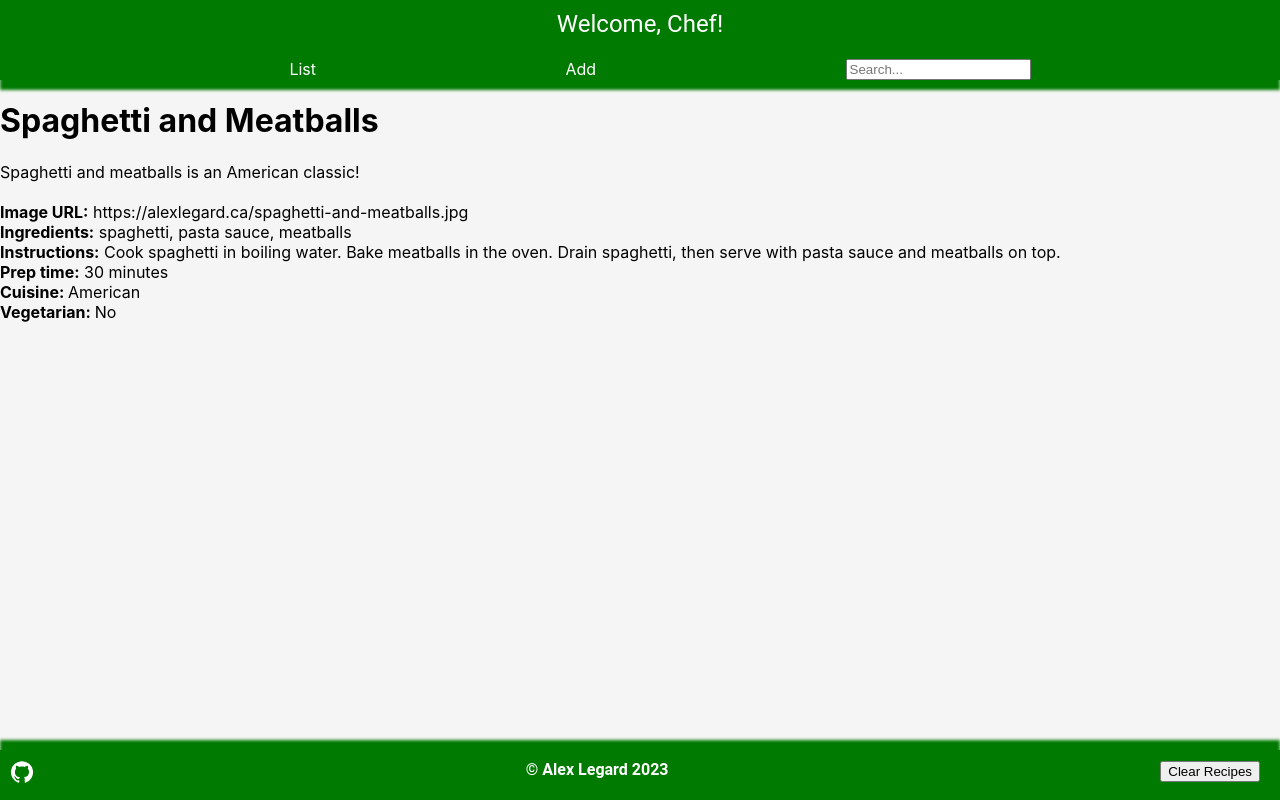
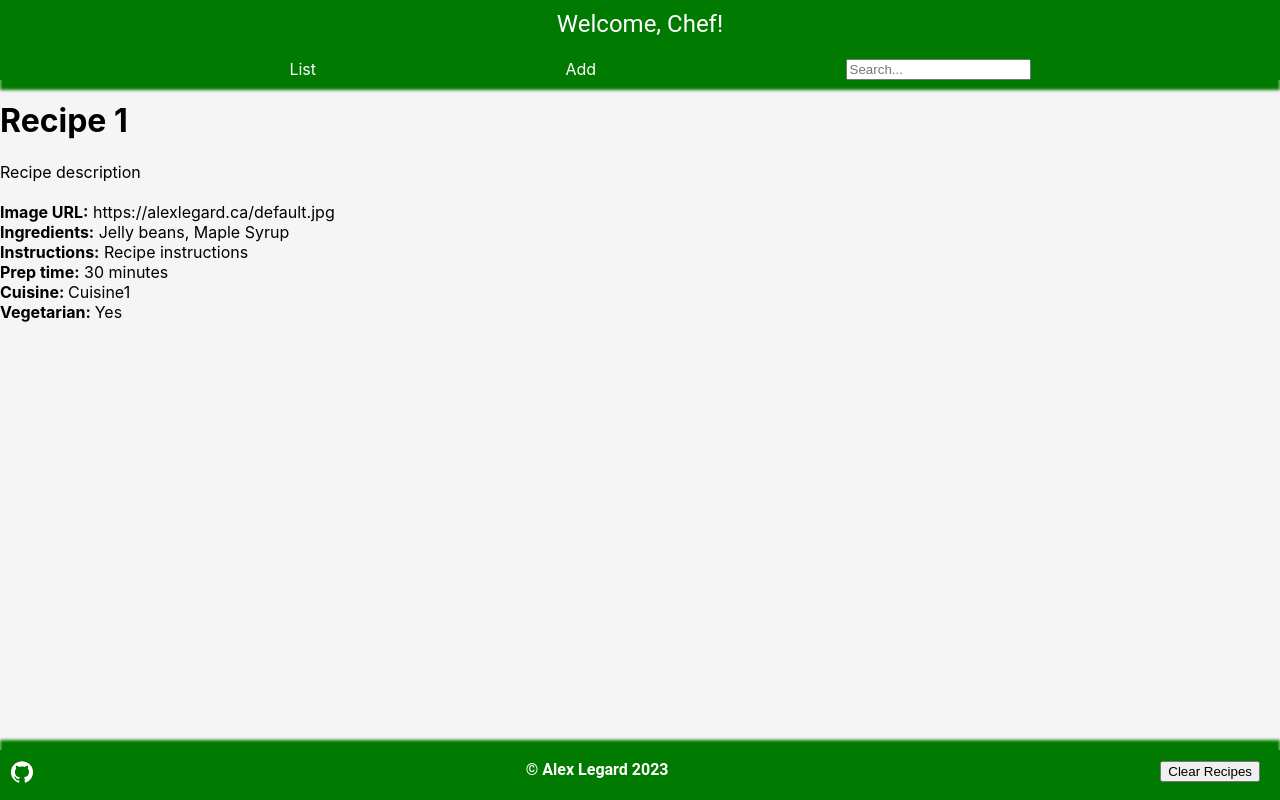
Before and after one commit to Alexlegard/react-recipes, a React (Create React App) app: page /show/1 in a window 1280 px wide. Built offline with nearby package versions, Linux system fonts and the light colour scheme.

Commit message:
Coffee and Code
Commit for June 17 Coffee and Code

```diff
--- a/package.json
+++ b/package.json
@@ -15,6 +15,7 @@
     "react": "^18.2.0",
     "react-dom": "^18.2.0",
     "react-indiana-drag-scroll": "^3.0.3-alpha",
+    "react-query": "^3.39.3",
     "react-router-dom": "^6.9.0",
     "react-scripts": "5.0.1",
     "sort-by": "^1.2.0",
--- a/src/App.tsx
+++ b/src/App.tsx
@@ -5,7 +5,18 @@ import Main from './components/main/Main'
 
 
 function App() {
-  const [searchValue, setSearchValue] = useState<string | null>(null);
+  // Somehow change default value "null" to the value from the url
+  // TO-DO: We might have to add some logic to reset the page number to
+  // the first page whenever we change the search value.
+
+  const queryString = window.location.search;
+  const searchParams = new URLSearchParams(queryString);
+  const paramValue = searchParams.get('searchValue');
+  console.log("🚀 ~ file: App.tsx:16 ~ App ~ paramValue:", paramValue)
+
+
+  const [searchValue, setSearchValue] = useState<string | null>(paramValue || null);
+
 
   return (
     <div className="App">
--- a/src/components/main/Main.tsx
+++ b/src/components/main/Main.tsx
@@ -47,10 +47,12 @@ function Main(props: MainProps) {
         .toLowerCase()
         .includes(searchValue.toLowerCase());
       const ingredientsMatch = recipe.ingredients.some(ingredient =>
-        ingredient.toLowerCase() === searchValue.toLowerCase()
-      );
+        ingredient.toLowerCase() === searchValue.toLowerCase());
+      const cuisineMatches = recipe.cuisine
+        .toLowerCase()
+        .includes(searchValue.toLowerCase());
 
-      return titleMatches || descriptionMatches || ingredientsMatch;
+      return titleMatches || descriptionMatches || ingredientsMatch || cuisineMatches;
     });
   }
 
--- a/src/components/main/PaginationButton.tsx
+++ b/src/components/main/PaginationButton.tsx
@@ -23,6 +23,8 @@ function PaginationButton(props: PaginationButtonProps) {
 
     const url = `/?${urlSearchParams.toString()}`;
 
+    console.log("🚀 ~ file: PaginationButton.tsx:26 ~ PaginationButton ~ url:", url)
+
     function navigateToPage(pageNum: number) {
         navigate(url);
         window.location.reload();
--- a/src/routes/ShowRecipe.tsx
+++ b/src/routes/ShowRecipe.tsx
@@ -1,4 +1,6 @@
-import { recipes } from '../data/Recipes'
+// import { recipes } from '../data/Recipes'
+import paginationTestRecipes from "../data/PaginationTestRecipes"
+
 import { useParams } from 'react-router-dom'
 import './ShowRecipe.css'
 import { Recipe } from '../types'
@@ -6,7 +8,7 @@ import { Recipe } from '../types'
 function ShowRecipe() {
 
     const localStorageRecipes = JSON.parse(localStorage.getItem('recipes') ?? "[]")
-    const allRecipes: Recipe[] = [...recipes, ...localStorageRecipes];
+    const allRecipes: Recipe[] = [...paginationTestRecipes, ...localStorageRecipes];
     console.log(allRecipes);
 
     const { id } = useParams();
```
Also changed, not shown: 1 other file (tests, documents, lock files or other folders).
